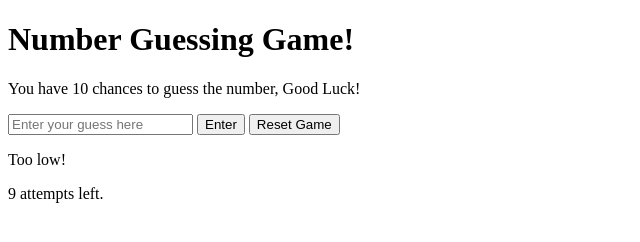
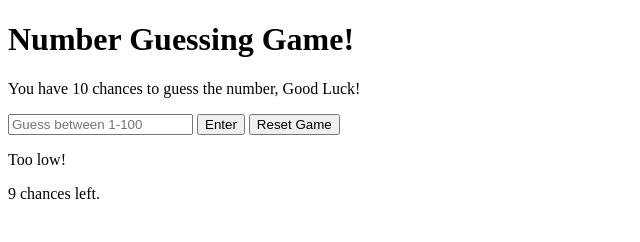
Before and after one commit to RealOutlawz/Number-Guessing-Game, a plain HTML site: page index.html in a window 1280 px wide. Both pictures are taken after a click on the button "Enter". Shown: the full height of the page, 0-640 px from the left. Drawn offline with Linux system fonts and the light colour scheme.

Commit message:
Fixed spelling and decided to use chances over attempts

```diff
--- a/index.html
+++ b/index.html
@@ -12,7 +12,7 @@
       <p>You have 10 chances to guess the number, Good Luck!</p>
     </div>
     <div id="mainGame">
-      <input id="number" placeholder="Enter your guess here" />
+      <input id="number" placeholder="Guess between 1-100" />
       <button id="enterButton">Enter</button>
       <button id="resetButton">Reset Game</button>
     </div>
--- a/script.js
+++ b/script.js
@@ -7,19 +7,24 @@ let chancesLeft = document.getElementById("chancesLeft");
 let randomNumber = Math.floor(Math.random() * 100) + 1;
 
 let chances = 10;
-chancesLeft.textContent = `You have ${chances} attempts left.`;
+chancesLeft.textContent = `You have ${chances} chances left.`;
 
 inputButton.addEventListener("click", () => {
-  if (input.value < randomNumber) {
-    result.textContent = "Too low!";
-    chances--;
-  } else if (input.value > randomNumber) {
-    result.textContent = "Too high!";
-    chances--;
-  } else if (input.value == randomNumber) {
-    result.textContent = "Correct! You won!";
+  let convertedNumber = Number(input.value);
+  if (convertedNumber === NaN) {
+    result.textContent = "Please enter a number between 1 and 100.";
+  } else {
+    if (convertedNumber < randomNumber) {
+      result.textContent = "Too low!";
+      chances--;
+    } else if (convertedNumber > randomNumber) {
+      result.textContent = "Too high!";
+      chances--;
+    } else if (convertedNumber == randomNumber) {
+      result.textContent = "Correct! You won!";
+    }
   }
-  chancesLeft.textContent = `${chances} attempts left.`;
+  chancesLeft.textContent = `${chances} chances left.`;
   if (chances === 0) {
     result.textContent = `You lost! The correct number was ${randomNumber}.`;
     inputButton.disabled = true;
@@ -31,6 +36,6 @@ resetButton.addEventListener("click", () => {
   chances = 10;
   result.textContent = "";
   input.value = "";
-  chancesLeft.textContent = `Chances left: ${chances}`;
+  chancesLeft.textContent = `You have ${chances} chances left.`;
   inputButton.disabled = false;
 });
```
